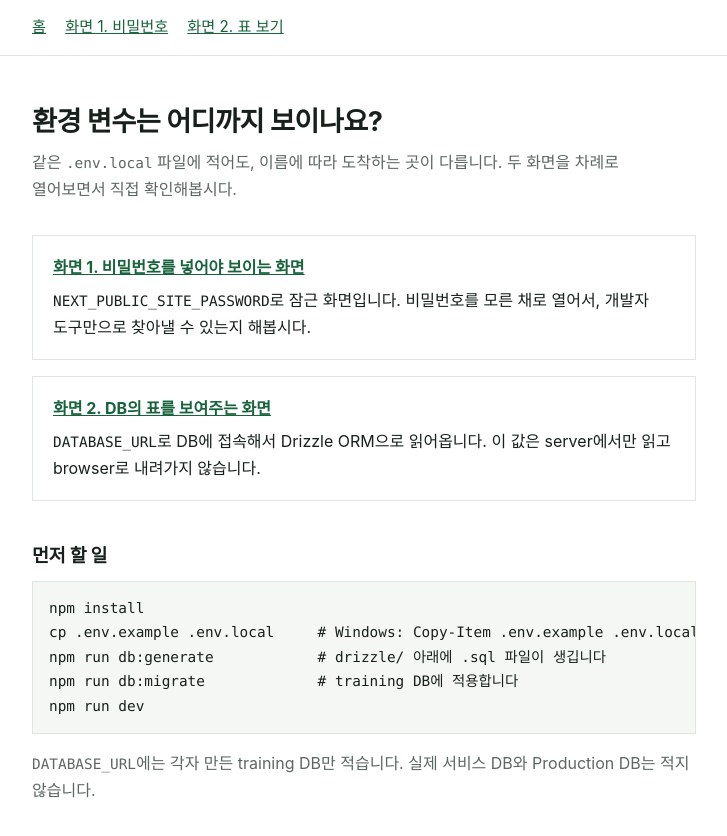
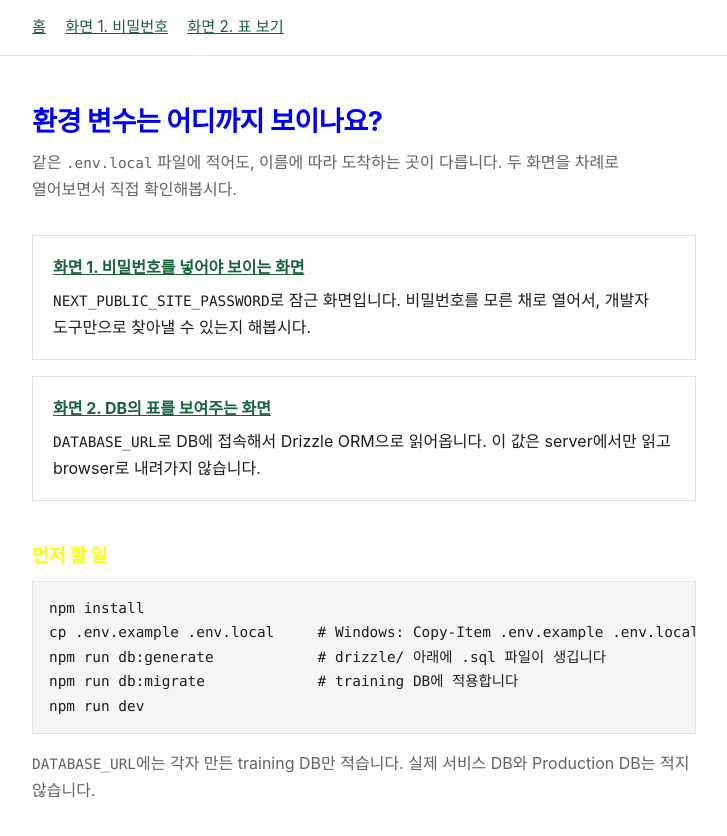
Before and after one commit to LEE-JAE-SUN/grid-practice, a Next.js app: page / in a window 1280 px wide. Shown: the top 836 px of the page, without its empty margins (276-1003 px from the left). Built offline with nearby package versions, Linux system fonts and the light colour scheme.

Commit message:
Change homepage heading colors
Make h1 title blue and h2 subtitle yellow.

```diff
--- a/src/app/globals.css
+++ b/src/app/globals.css
@@ -23,7 +23,9 @@ body {
 .wrap { max-width: 44rem; margin: 0 auto; padding: 3rem 1.25rem 5rem; }
 
 h1 { font-size: 1.7rem; line-height: 1.3; margin: 0 0 .6rem; letter-spacing: -.02em; }
+h1.blue { color: blue; }
 h2 { font-size: 1.15rem; margin: 2.4rem 0 .6rem; letter-spacing: -.01em; }
+h2.yellow { color: yellow; }
 p { margin: 0 0 .9rem; }
 a { color: var(--accent); }
 
--- a/src/app/page.tsx
+++ b/src/app/page.tsx
@@ -3,7 +3,7 @@ import Link from 'next/link'
 export default function Home() {
   return (
     <main className="wrap">
-      <h1>환경 변수는 어디까지 보이나요?</h1>
+      <h1 className="blue">환경 변수는 어디까지 보이나요?</h1>
       <p className="lead">
         같은 <code>.env.local</code> 파일에 적어도, 이름에 따라 도착하는 곳이 다릅니다.
         두 화면을 차례로 열어보면서 직접 확인해봅시다.
@@ -25,7 +25,7 @@ export default function Home() {
         </p>
       </div>
 
-      <h2>먼저 할 일</h2>
+      <h2 className="yellow">먼저 할 일</h2>
       <pre>{`npm install
 cp .env.example .env.local     # Windows: Copy-Item .env.example .env.local
 npm run db:generate            # drizzle/ 아래에 .sql 파일이 생깁니다
```
